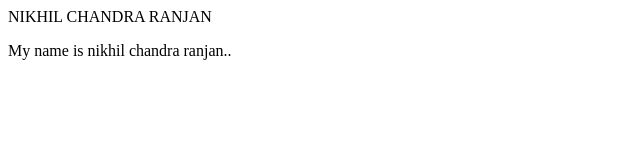
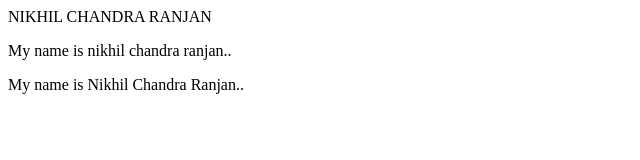
Before and after one commit to nikhilcr9/LocalRepo, a plain HTML site: page index.html in a window 1280 px wide. Shown: the whole page, without its empty margins (0-640 px from the left). Drawn offline with Linux system fonts and the light colour scheme.

Commit message:
add new feature

```diff
--- a/index.html
+++ b/index.html
@@ -1,2 +1,3 @@
 <p>NIKHIL CHANDRA RANJAN</p>
 <p>My name is nikhil chandra ranjan..</p>
+<p>My name is Nikhil Chandra Ranjan..</p>
```
